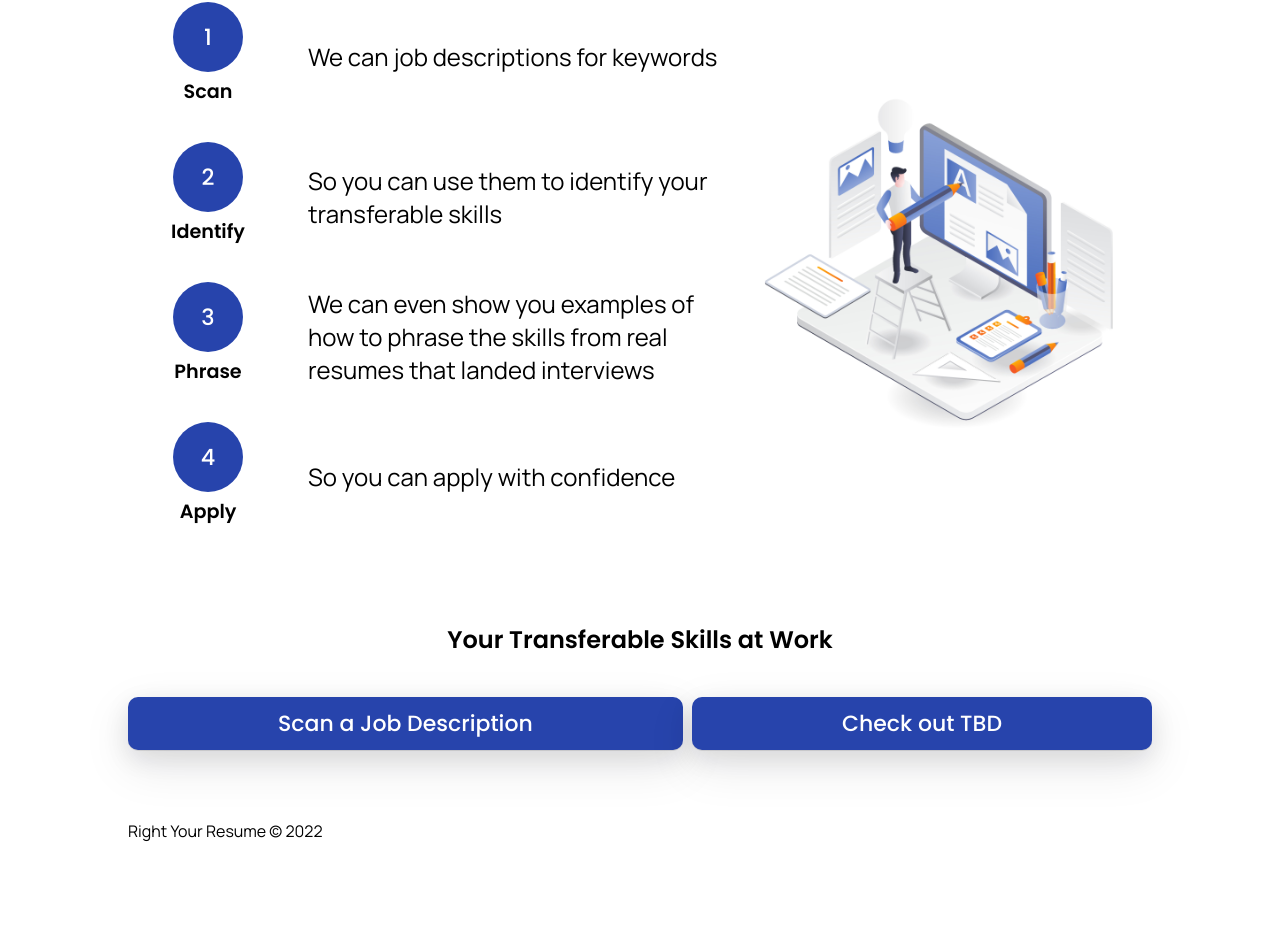
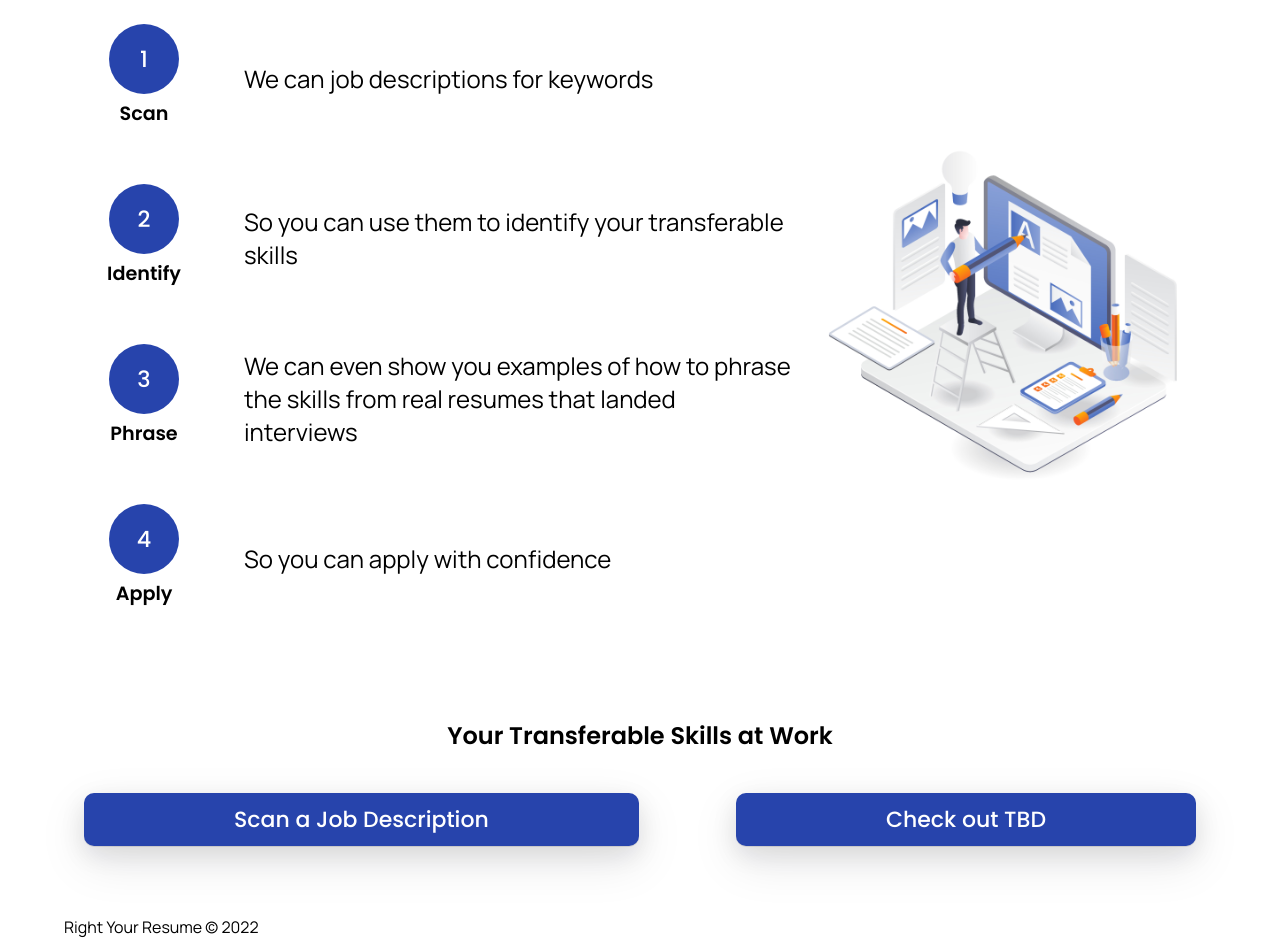
Before and after one commit to splashley/colab11-project, a React (Create React App) app: page / in a window 1280 px wide. Shown: the part 374-1326 px from the top of the page. Before the commit the page ends 1241 px from the top, so only its background shows below. Built offline with nearby package versions, Linux system fonts and the light colour scheme.

Commit message:
fixed some responsiveness

```diff
--- a/src/index.css
+++ b/src/index.css
@@ -25,7 +25,7 @@ h4 {
 
 h5 {
   font-family: "Poppins", sans-serif;
-
+font-size: 2rem;
 }
 
 a {
@@ -149,7 +149,7 @@ a {
   }
 
   .page {
-    padding: 25px 10%;
+    padding: 25px 5%;
   }
   .logo {
     width: 200px;
@@ -160,8 +160,8 @@ a {
   }
 
   .steps-box {
-    height: 70px;
-    margin: 70px 0;
+    height: 80px;
+    margin: 80px 0;
   }
 
   .steps-details {
@@ -195,7 +195,7 @@ a {
   }
 
   .btn--nextsteps {
-    margin-bottom: 20px;
+    margin: 0 20px 20px 20px;
   }
 }
 
```
